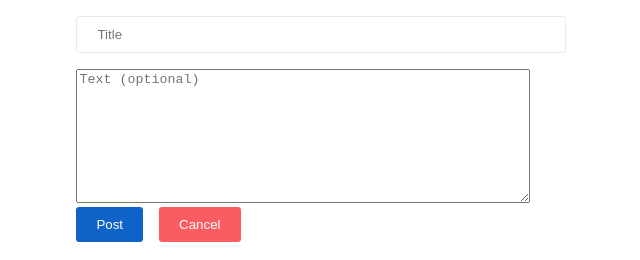
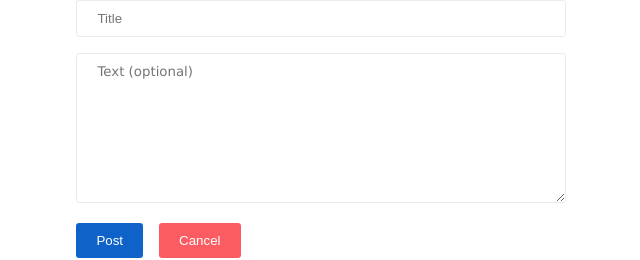
Before and after one commit to josh-shen/cloudflare_blog, a React (Create React App) app: page / in a window 1280 px wide. Both pictures are taken after a click on the button "Create a post". Shown: the part 306-566 px from the top of the page, without its empty margins (333-973 px from the left). Built offline with nearby package versions, Linux system fonts and the light colour scheme; no server answers.

Commit message:
Updated styling

```diff
--- a/src/components/popup.css
+++ b/src/components/popup.css
@@ -3,7 +3,7 @@
     top:0;
     left:0;
     width: 100%;
-    height: 100vh;
+    height: 100%;
     background-color: White;
 
     display: flex;
@@ -36,8 +36,17 @@ input[type = submit]{
     width: 28rem
 }
 .post_form{
+    padding: 10px 20px;
+    border-radius: 0.2rem;
+    border-style: solid;
+    border-width: 1px;
+    border-color: rgb(232, 235, 238);
+    margin-right: 0.2rem;
+    margin-bottom: 1rem;
     width: 28rem;
-    height: 8rem
+    height: 8rem;
+
+    font-family: Verdana;
 }
 .close_btn{
     background-color: rgb(250, 92, 97);
```
